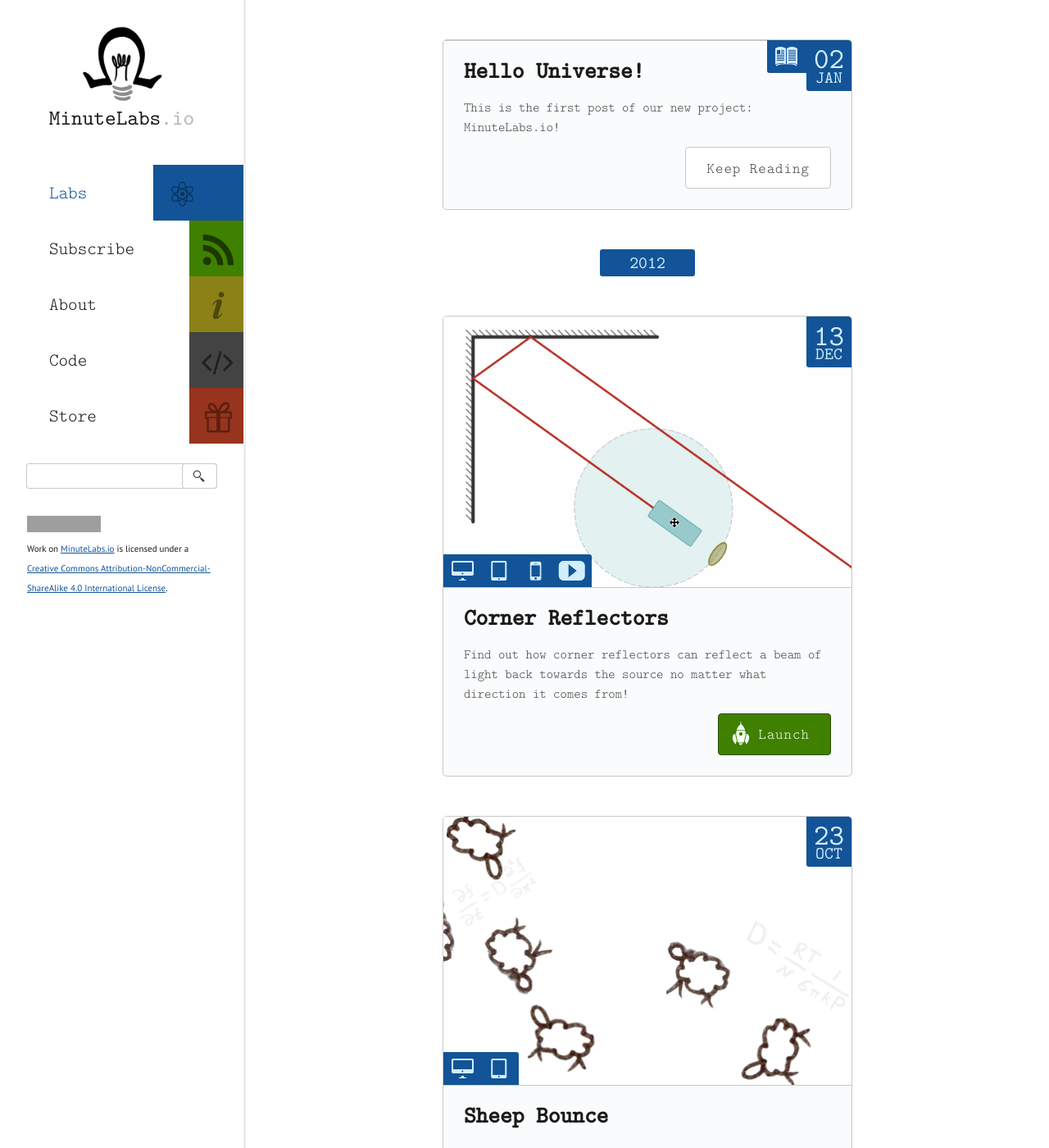
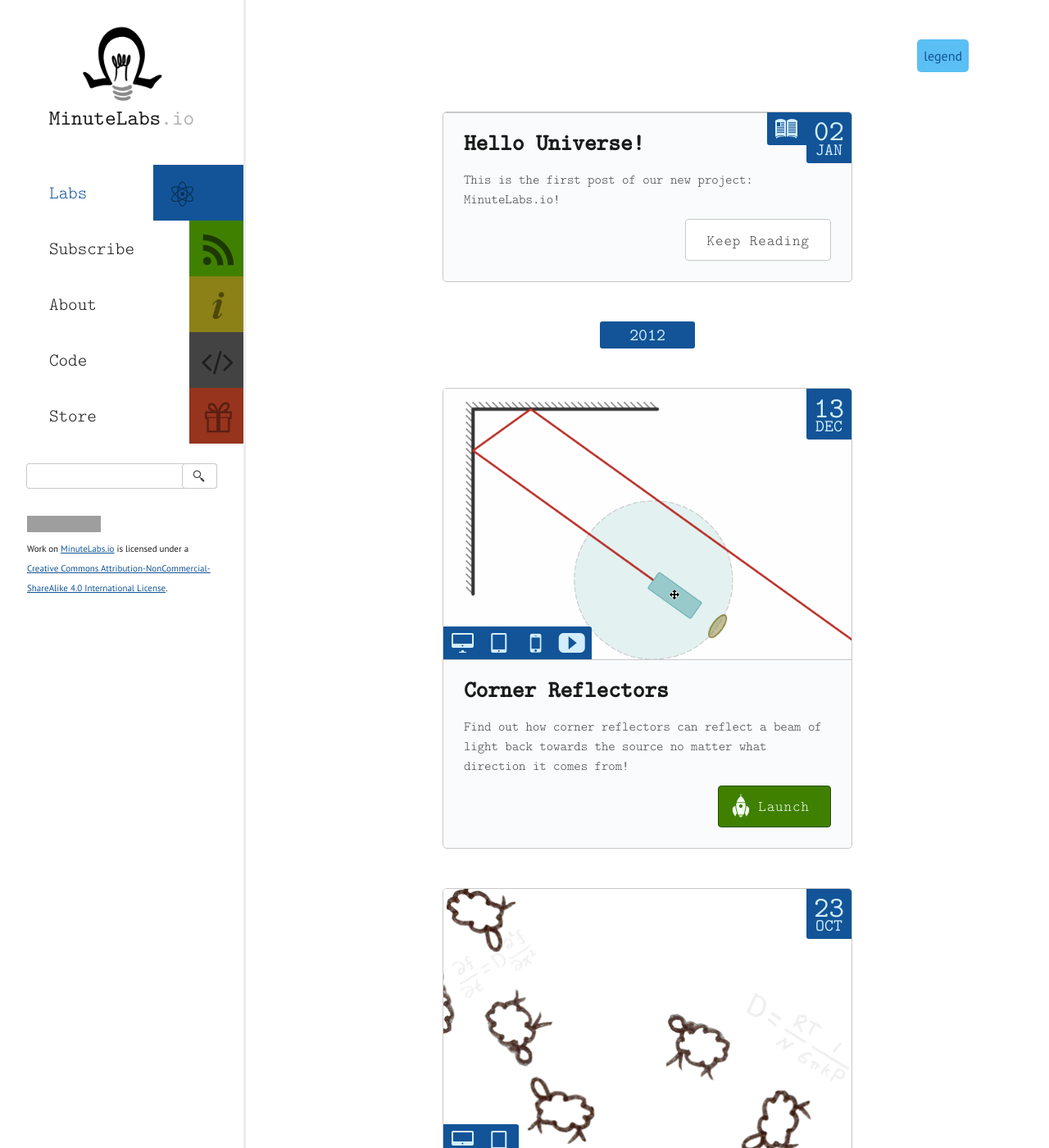
Before and after one commit to minutelabsio/minutelabsio.github.io, a Jekyll site: the page built from labs.html, in a window 1280 px wide and 1400 px high. Shown: the whole window at 82% size. Built offline with Jekyll 4.4.1, drawn with Linux system fonts in a browser that asks for light colours; some web fonts are replaced; Markdown is read by kramdown in place of the engine named in the settings; comment, search, counter and statistics services are not loaded; grey boxes are pictures that could not be loaded.

Commit message:
added legend

```diff
--- a/_config.yml
+++ b/_config.yml
@@ -27,3 +27,10 @@
 
   - title: Store
     url: http://dftba.com/artist/60/MinutePhysics
+
+tag_legend:
+  desktop: "works on desktop browsers"
+  tablet: "works on tablets"
+  phone: "works on mobile phones"
+  video: "contains video"
+  article: "article"
--- a/labs.html
+++ b/labs.html
@@ -5,6 +5,17 @@
 ---
 
 <div class="post-list">
+    <div id="legend">
+        <a href="#legend" class="tog btn-leg">legend</a>
+        <a href="#" class="tog btn-close">close</a>
+        <dl>
+            {% for el in site.tag_legend %}
+            <dt><abbr class="tag-{{ el[0] }}"></abbr></dt>
+            <dd>{{ el[1] }}</dd>
+            {% endfor %}
+        </dl>
+    </div>
+
     {% for post in site.categories.lab limit:nil %}
         {% capture year %}{{ post.date | date: '%Y' }}{% endcapture %}
         {% capture nyear %}{{ post.next.date | date: '%Y' }}{% endcapture %}
@@ -25,7 +36,13 @@
                 {% endif %}
                 <div class="tags">
                     {% for tag in post.tags %}
-                    <abbr class="tag-{{ tag }}" title="{{ tag }}"></abbr>
+                    {% assign desc = tag %}
+                    {% for el in site.tag_legend %}
+                        {% if el[0] == tag %}
+                            {% assign desc = el[1] %}
+                        {% endif %}
+                    {% endfor %}
+                    <abbr class="tag-{{ tag }}" title="{{ desc }}"></abbr>
                     {% endfor %}
                 </div>
             </div>
--- a/library/js/mediators/home.js
+++ b/library/js/mediators/home.js
@@ -54,6 +54,11 @@
                     $(this).toggleClass('on');
                     return false;
                 });
+
+                $(document).on('click', '#legend .tog', function(){
+                    $('#legend').toggleClass('on');
+                    return false;
+                });
             },
 
             /**
--- a/library/styles/site.css
+++ b/library/styles/site.css
@@ -1042,12 +1042,12 @@
 }
 
 /* line 29, /Users/wellcaffeinated/Documents/github/minutelabs/minute-labs-io.github.io/library/styles/labs/_icons.scss */
-.icon-tablet:before, .post-list .post .tags .tag-tablet:before {
+.icon-tablet:before, .post-list .tag-tablet:before {
   content: "\e601";
 }
 
 /* line 32, /Users/wellcaffeinated/Documents/github/minutelabs/minute-labs-io.github.io/library/styles/labs/_icons.scss */
-.icon-monitor:before, .post-list .post .tags .tag-desktop:before {
+.icon-monitor:before, .post-list .tag-desktop:before {
   content: "\e602";
 }
 
@@ -1242,7 +1242,7 @@
 }
 
 /* line 149, /Users/wellcaffeinated/Documents/github/minutelabs/minute-labs-io.github.io/library/styles/labs/_icons.scss */
-.icon-book:before, .post-list .post .tags .tag-article:before {
+.icon-book:before, .post-list .tag-article:before {
   content: "\e629";
 }
 
@@ -1337,7 +1337,7 @@
 }
 
 /* line 206, /Users/wellcaffeinated/Documents/github/minutelabs/minute-labs-io.github.io/library/styles/labs/_icons.scss */
-.icon-youtube:before, .post-list .post .tags .tag-video:before {
+.icon-youtube:before, .post-list .tag-video:before {
   content: "\e63b";
 }
 
@@ -1507,7 +1507,7 @@
 }
 
 /* line 308, /Users/wellcaffeinated/Documents/github/minutelabs/minute-labs-io.github.io/library/styles/labs/_icons.scss */
-.icon-mobile:before, .post-list .post .tags .tag-phone:before {
+.icon-mobile:before, .post-list .tag-phone:before {
   content: "\e65e";
 }
 
@@ -2655,8 +2655,8 @@
   background-size: 80%;
   overflow: hidden;
 }
-/* line 9, /Users/wellcaffeinated/Documents/github/minutelabs/minute-labs-io.github.io/library/styles/_post-list.scss */
-.post-list .tag, .post-list .post .tags .tag-desktop, .post-list .post .tags .tag-tablet, .post-list .post .tags .tag-phone, .post-list .post .tags .tag-article, .post-list .post .tags .tag-video {
+/* line 14, /Users/wellcaffeinated/Documents/github/minutelabs/minute-labs-io.github.io/library/styles/_post-list.scss */
+.post-list .tag, .post-list .tag-desktop, .post-list .tag-tablet, .post-list .tag-phone, .post-list .tag-article, .post-list .tag-video {
   display: inline-block;
   width: 40px;
   height: 40px;
@@ -2664,13 +2664,76 @@
   text-decoration: none;
   text-align: center;
 }
-/* line 17, /Users/wellcaffeinated/Documents/github/minutelabs/minute-labs-io.github.io/library/styles/_post-list.scss */
-.post-list .tag:before, .post-list .post .tags .tag-desktop:before, .post-list .post .tags .tag-tablet:before, .post-list .post .tags .tag-phone:before, .post-list .post .tags .tag-article:before, .post-list .post .tags .tag-video:before {
+/* line 22, /Users/wellcaffeinated/Documents/github/minutelabs/minute-labs-io.github.io/library/styles/_post-list.scss */
+.post-list .tag:before, .post-list .tag-desktop:before, .post-list .tag-tablet:before, .post-list .tag-phone:before, .post-list .tag-article:before, .post-list .tag-video:before {
   font-family: 'minutelabs-icons';
-  color: #d2edfc;
   line-height: 40px;
 }
-/* line 29, /Users/wellcaffeinated/Documents/github/minutelabs/minute-labs-io.github.io/library/styles/_post-list.scss */
+/* line 54, /Users/wellcaffeinated/Documents/github/minutelabs/minute-labs-io.github.io/library/styles/_post-list.scss */
+.post-list #legend {
+  position: relative;
+  float: right;
+  margin: 3em 0;
+  width: 296px;
+  text-align: right;
+}
+/* line 61, /Users/wellcaffeinated/Documents/github/minutelabs/minute-labs-io.github.io/library/styles/_post-list.scss */
+.post-list #legend .tog {
+  display: inline-block;
+  background: #5bbff3;
+  padding: 0.5em;
+  text-decoration: none;
+  -webkit-border-radius: 5px;
+  -moz-border-radius: 5px;
+  -ms-border-radius: 5px;
+  -o-border-radius: 5px;
+  border-radius: 5px;
+}
+/* line 69, /Users/wellcaffeinated/Documents/github/minutelabs/minute-labs-io.github.io/library/styles/_post-list.scss */
+.post-list #legend .btn-close {
+  display: none;
+}
+/* line 73, /Users/wellcaffeinated/Documents/github/minutelabs/minute-labs-io.github.io/library/styles/_post-list.scss */
+.post-list #legend dl {
+  display: none;
+  position: absolute;
+  text-align: left;
+  z-index: 2;
+  background: #fff;
+  border: 1px solid #c8c8c8;
+  padding: 1em 1.5em;
+  -webkit-border-radius: 3px;
+  -moz-border-radius: 3px;
+  -ms-border-radius: 3px;
+  -o-border-radius: 3px;
+  border-radius: 3px;
+}
+/* line 83, /Users/wellcaffeinated/Documents/github/minutelabs/minute-labs-io.github.io/library/styles/_post-list.scss */
+.post-list #legend dl dt {
+  clear: none;
+  float: left;
+  width: 2.5em;
+  color: #1a1a1a;
+}
+/* line 89, /Users/wellcaffeinated/Documents/github/minutelabs/minute-labs-io.github.io/library/styles/_post-list.scss */
+.post-list #legend dl dd {
+  clear: none;
+  display: block;
+  padding: 0.4em 0.5em 0.7em;
+}
+/* line 98, /Users/wellcaffeinated/Documents/github/minutelabs/minute-labs-io.github.io/library/styles/_post-list.scss */
+.post-list #legend.on .btn-leg, .post-list #legend:target .btn-leg {
+  display: none;
+}
+/* line 101, /Users/wellcaffeinated/Documents/github/minutelabs/minute-labs-io.github.io/library/styles/_post-list.scss */
+.post-list #legend.on .btn-close, .post-list #legend:target .btn-close {
+  display: inline-block;
+}
+/* line 104, /Users/wellcaffeinated/Documents/github/minutelabs/minute-labs-io.github.io/library/styles/_post-list.scss */
+.post-list #legend.on dl, .post-list #legend:target dl {
+  display: block;
+}
+/* line 110, /Users/wellcaffeinated/Documents/github/minutelabs/minute-labs-io.github.io/library/styles/_post-list.scss */
 .post-list .date {
   display: block;
   font: 1.3em/0.8 "latin-modern-mono", Courier, monospace;
@@ -2685,7 +2748,7 @@
   -o-border-radius: 3px;
   border-radius: 3px;
 }
-/* line 40, /Users/wellcaffeinated/Documents/github/minutelabs/minute-labs-io.github.io/library/styles/_post-list.scss */
+/* line 121, /Users/wellcaffeinated/Documents/github/minutelabs/minute-labs-io.github.io/library/styles/_post-list.scss */
 .post-list .post {
   position: relative;
   overflow: hidden;
@@ -2709,47 +2772,47 @@
   transform: translateX(0);
   background: #f9fbfc;
 }
-/* line 52, /Users/wellcaffeinated/Documents/github/minutelabs/minute-labs-io.github.io/library/styles/_post-list.scss */
+/* line 133, /Users/wellcaffeinated/Documents/github/minutelabs/minute-labs-io.github.io/library/styles/_post-list.scss */
 .post-list .post .post-image {
   width: 100%;
 }
-/* line 56, /Users/wellcaffeinated/Documents/github/minutelabs/minute-labs-io.github.io/library/styles/_post-list.scss */
+/* line 137, /Users/wellcaffeinated/Documents/github/minutelabs/minute-labs-io.github.io/library/styles/_post-list.scss */
 .post-list .post .post-image > .thumb,
 .post-list .post .post-image > .thumb > img {
   display: block;
 }
-/* line 61, /Users/wellcaffeinated/Documents/github/minutelabs/minute-labs-io.github.io/library/styles/_post-list.scss */
+/* line 142, /Users/wellcaffeinated/Documents/github/minutelabs/minute-labs-io.github.io/library/styles/_post-list.scss */
 .post-list .post .inner {
   padding: 1.5em 5% 0;
   clear: none;
   overflow: hidden;
   border-top: 1px solid #c8c8c8;
 }
-/* line 68, /Users/wellcaffeinated/Documents/github/minutelabs/minute-labs-io.github.io/library/styles/_post-list.scss */
+/* line 149, /Users/wellcaffeinated/Documents/github/minutelabs/minute-labs-io.github.io/library/styles/_post-list.scss */
 .post-list .post .controls {
   padding: 0 5% 5%;
   text-align: right;
 }
-/* line 73, /Users/wellcaffeinated/Documents/github/minutelabs/minute-labs-io.github.io/library/styles/_post-list.scss */
+/* line 154, /Users/wellcaffeinated/Documents/github/minutelabs/minute-labs-io.github.io/library/styles/_post-list.scss */
 .post-list .post .title {
   font-size: 1.75em;
   line-height: 0.85714em;
   margin: 0 80px 0.75em 0;
 }
-/* line 77, /Users/wellcaffeinated/Documents/github/minutelabs/minute-labs-io.github.io/library/styles/_post-list.scss */
+/* line 158, /Users/wellcaffeinated/Documents/github/minutelabs/minute-labs-io.github.io/library/styles/_post-list.scss */
 .post-list .post .title a {
   text-decoration: none;
   color: #1a1a1a;
 }
-/* line 83, /Users/wellcaffeinated/Documents/github/minutelabs/minute-labs-io.github.io/library/styles/_post-list.scss */
+/* line 164, /Users/wellcaffeinated/Documents/github/minutelabs/minute-labs-io.github.io/library/styles/_post-list.scss */
 .post-list .post .desc {
   font-family: "latin-modern-mono-light", Courier, monospace;
 }
-/* line 86, /Users/wellcaffeinated/Documents/github/minutelabs/minute-labs-io.github.io/library/styles/_post-list.scss */
+/* line 167, /Users/wellcaffeinated/Documents/github/minutelabs/minute-labs-io.github.io/library/styles/_post-list.scss */
 .post-list .post .desc p:last-child {
   margin-bottom: 0.75em;
 }
-/* line 91, /Users/wellcaffeinated/Documents/github/minutelabs/minute-labs-io.github.io/library/styles/_post-list.scss */
+/* line 172, /Users/wellcaffeinated/Documents/github/minutelabs/minute-labs-io.github.io/library/styles/_post-list.scss */
 .post-list .post .date {
   position: absolute;
   top: 0;
@@ -2761,15 +2824,15 @@
   -o-border-radius: 0 3px 0 3px;
   border-radius: 0 3px 0 3px;
 }
-/* line 98, /Users/wellcaffeinated/Documents/github/minutelabs/minute-labs-io.github.io/library/styles/_post-list.scss */
+/* line 179, /Users/wellcaffeinated/Documents/github/minutelabs/minute-labs-io.github.io/library/styles/_post-list.scss */
 .post-list .post .date:first-line {
   font-size: 1.7em;
 }
-/* line 103, /Users/wellcaffeinated/Documents/github/minutelabs/minute-labs-io.github.io/library/styles/_post-list.scss */
+/* line 184, /Users/wellcaffeinated/Documents/github/minutelabs/minute-labs-io.github.io/library/styles/_post-list.scss */
 .post-list .post .top {
   position: relative;
 }
-/* line 107, /Users/wellcaffeinated/Documents/github/minutelabs/minute-labs-io.github.io/library/styles/_post-list.scss */
+/* line 188, /Users/wellcaffeinated/Documents/github/minutelabs/minute-labs-io.github.io/library/styles/_post-list.scss */
 .post-list .post .tags {
   position: absolute;
   right: 0;
@@ -2777,17 +2840,14 @@
   margin-right: 55px;
   padding: 0 4px;
   background: #125497;
+  color: #d2edfc;
   -webkit-border-radius: 0 0 0 3px;
   -moz-border-radius: 0 0 0 3px;
   -ms-border-radius: 0 0 0 3px;
   -o-border-radius: 0 0 0 3px;
   border-radius: 0 0 0 3px;
 }
-/* line 117, /Users/wellcaffeinated/Documents/github/minutelabs/minute-labs-io.github.io/library/styles/_post-list.scss */
-.post-list .post .tags > span {
-  display: none;
-}
-/* line 147, /Users/wellcaffeinated/Documents/github/minutelabs/minute-labs-io.github.io/library/styles/_post-list.scss */
+/* line 199, /Users/wellcaffeinated/Documents/github/minutelabs/minute-labs-io.github.io/library/styles/_post-list.scss */
 .post-list .post .post-image + .tags {
   right: auto;
   top: auto;
@@ -2799,16 +2859,16 @@
   -o-border-radius: 0 3px 0 0;
   border-radius: 0 3px 0 0;
 }
-/* line 160, /Users/wellcaffeinated/Documents/github/minutelabs/minute-labs-io.github.io/library/styles/_post-list.scss */
+/* line 212, /Users/wellcaffeinated/Documents/github/minutelabs/minute-labs-io.github.io/library/styles/_post-list.scss */
 .post-list .post.layout-right {
   padding: 5%;
 }
-/* line 163, /Users/wellcaffeinated/Documents/github/minutelabs/minute-labs-io.github.io/library/styles/_post-list.scss */
+/* line 215, /Users/wellcaffeinated/Documents/github/minutelabs/minute-labs-io.github.io/library/styles/_post-list.scss */
 .post-list .post.layout-right > * {
   padding: 0;
   text-align: left;
 }
-/* line 168, /Users/wellcaffeinated/Documents/github/minutelabs/minute-labs-io.github.io/library/styles/_post-list.scss */
+/* line 220, /Users/wellcaffeinated/Documents/github/minutelabs/minute-labs-io.github.io/library/styles/_post-list.scss */
 .post-list .post.layout-right .post-image {
   clear: none;
   float: right;
@@ -2816,7 +2876,7 @@
   margin-left: 2em;
   border: 1px solid gainsboro;
 }
-/* line 179, /Users/wellcaffeinated/Documents/github/minutelabs/minute-labs-io.github.io/library/styles/_post-list.scss */
+/* line 231, /Users/wellcaffeinated/Documents/github/minutelabs/minute-labs-io.github.io/library/styles/_post-list.scss */
 .post-list .sep-year {
   display: block;
   width: 100px;
```
Also changed, not shown: library/styles/_post-list.scss (+87 -35 lines).
